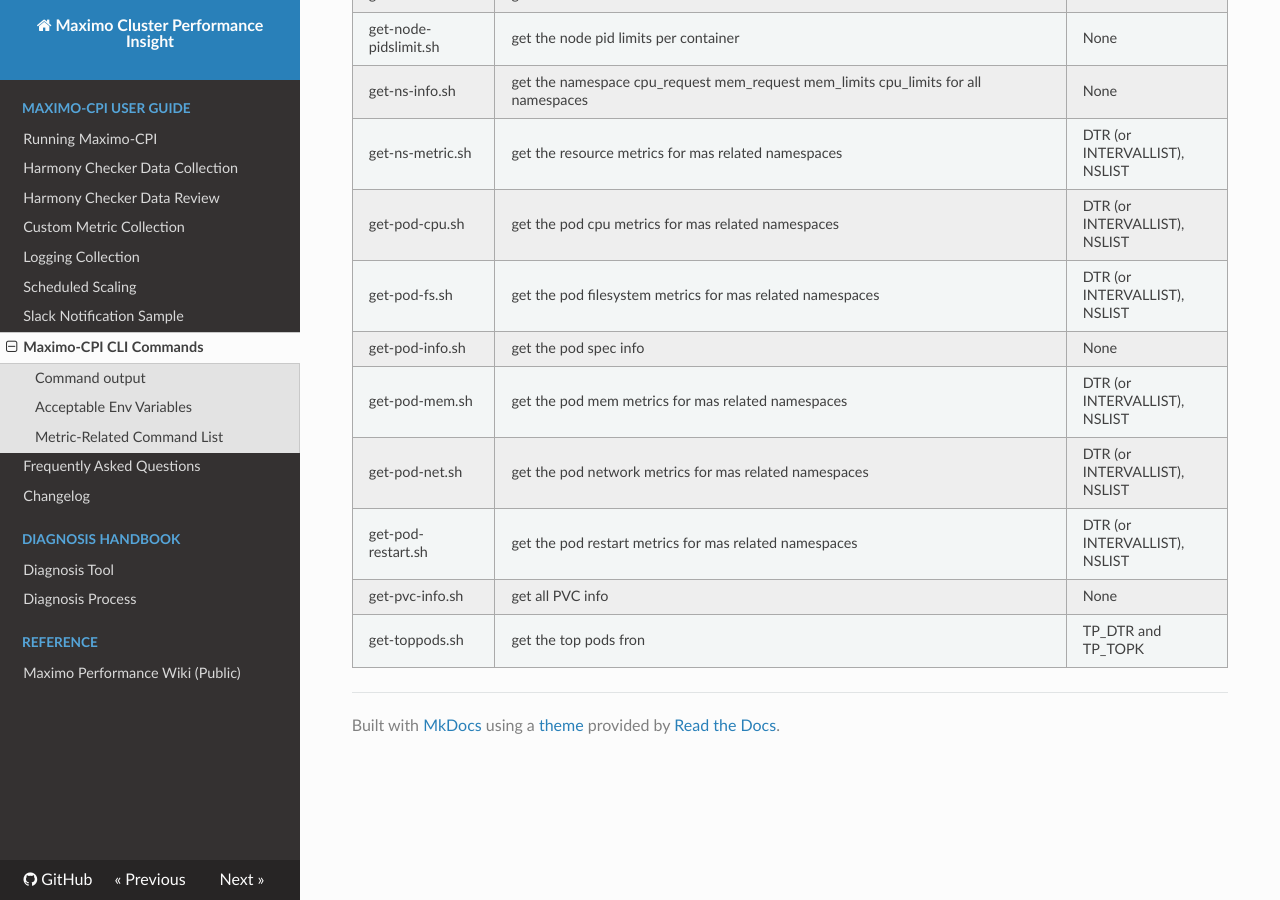
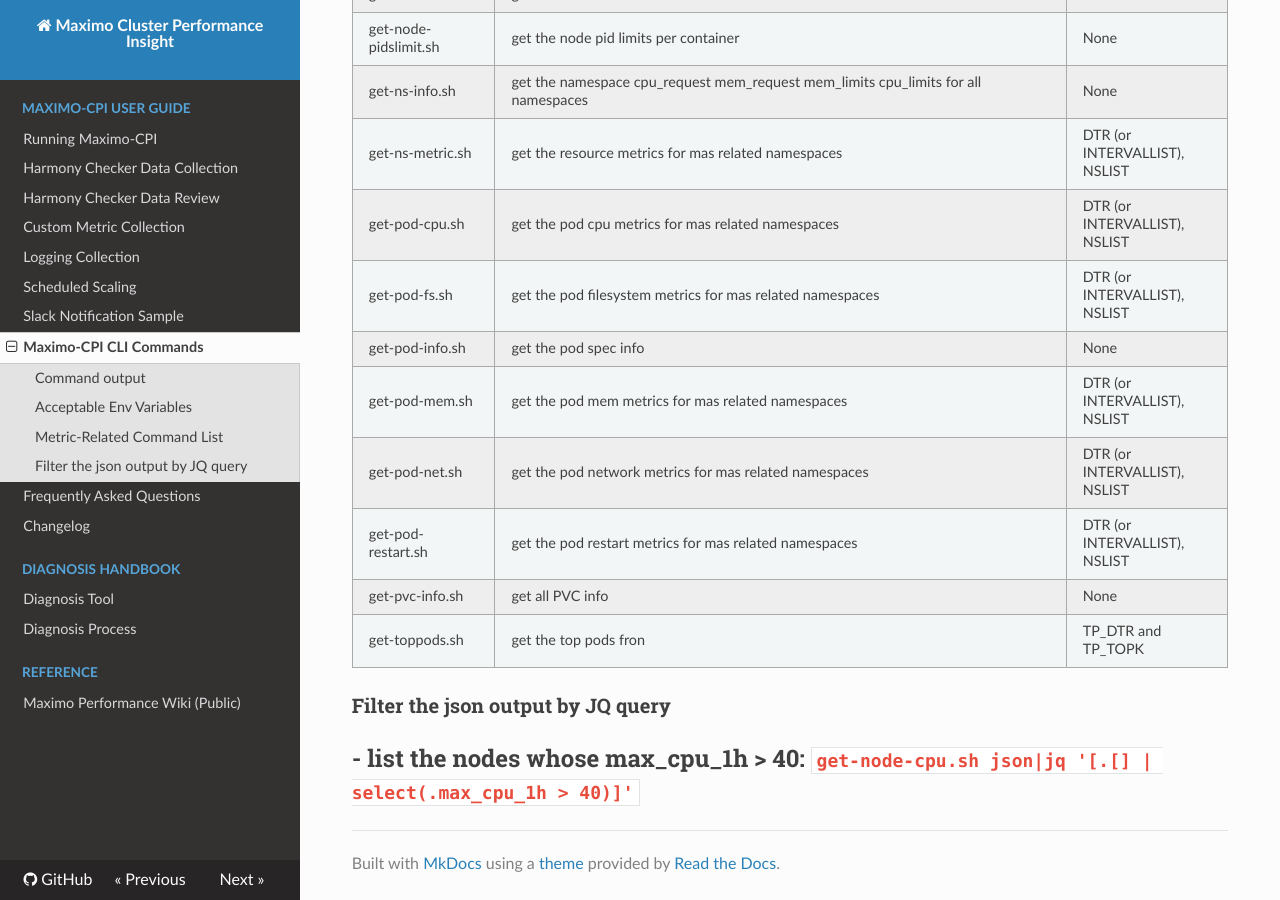
Before and after one commit to ibm-mas/mcpi, an MkDocs documentation site: the page built from docs/maximo-cpi/cli-commands.md, in a window 1280 px wide and 900 px high, scrolled down 1400 px. Built offline with MkDocs 1.6.1, drawn with Linux system fonts in a browser that asks for light colours; nearby versions of some CDN libraries.

```diff
--- a/docs/maximo-cpi/cli-commands.md
+++ b/docs/maximo-cpi/cli-commands.md
@@ -44,3 +44,8 @@ JSON format requires an argument `json` (e.g., `get-node-cpu.sh json`).
 | get-pod-restart.sh       | get the pod restart metrics for   mas related namespaces                                                                                                 | DTR (or INTERVALLIST), <br> NSLIST        |
 | get-pvc-info.sh          | get all PVC info                                                                                                                                         | None                                |
 | get-toppods.sh           | get the top pods fron                                                                                                                                    |        TP_DTR and TP_TOPK           |
+
+### Filter the json output by JQ query
+
+- list the nodes whose max_cpu_1h > 40: `get-node-cpu.sh json|jq '[.[] | select(.max_cpu_1h > 40)]'`
+-
```
Also changed, not shown: README.md (+3 -1 lines), docs/maximo-cpi/custom-metric-collection.md (+1 -1 lines).
